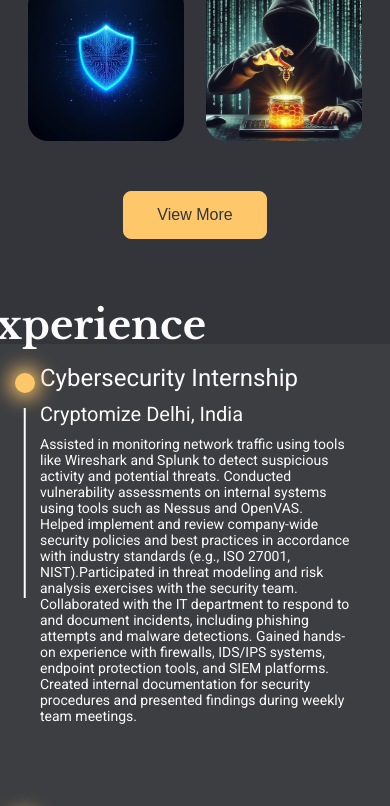
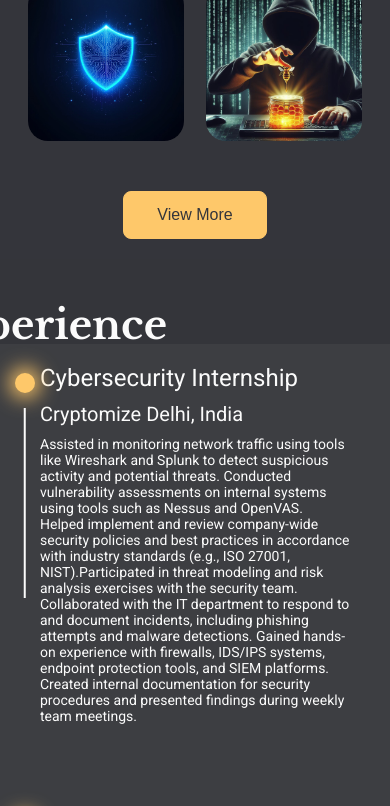
Before and after one commit to Sagarsinghprajapati/Portfolio, a plain HTML site: page index.html in a window 390 px wide. Shown: the part 2625-3431 px from the top of the page. Drawn offline with nearby package versions, Linux system fonts and the light colour scheme.

Commit message:
Update style.css

```diff
--- a/style.css
+++ b/style.css
@@ -649,7 +649,7 @@ header nav .search i {
   /* EXPERIENCE  */
   .experience h1 {
     font-size: 40px;
-    left: 22%;
+    left: 12%;
     top: 8%;
   }
 
```
